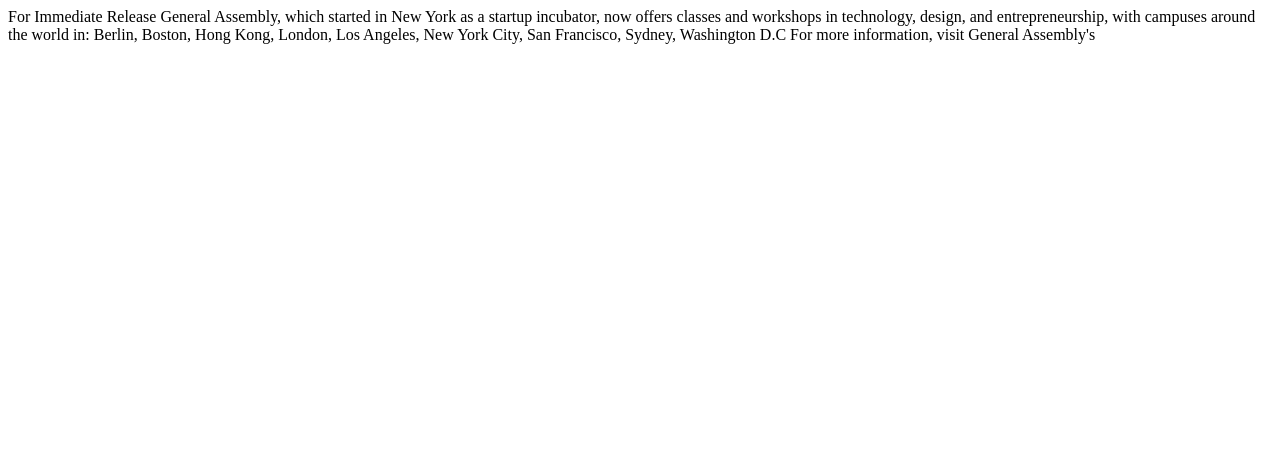
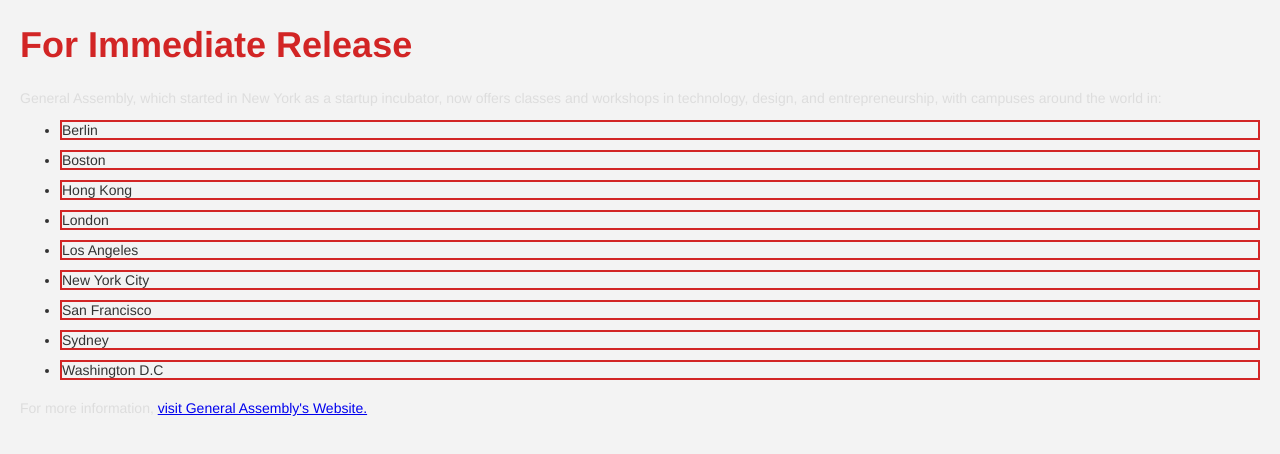
Before and after one commit to ChantelZapata/ga_press_release, a plain HTML site: page index.html in a window 1280 px wide. Drawn offline with Linux system fonts and the light colour scheme.

Commit message:
commit 2

```diff
--- a/index.html
+++ b/index.html
@@ -1,7 +1,27 @@
-For Immediate Release
+<!DOCTYPE html>
+<html>
+	<head>
+		<link type="text/css" rel="stylesheet" href="style.css">
+	</head>
+	<body>
 
-General Assembly, which started in New York as a startup incubator, now offers classes and workshops in technology, design, and entrepreneurship, with campuses around the world in:
+	<h1>For Immediate Release</h1>
 
-Berlin, Boston, Hong Kong, London, Los Angeles, New York City, San Francisco, Sydney, Washington D.C
+	<p>General Assembly, which started in New York as a startup incubator, now offers classes and workshops in technology, design, and entrepreneurship, with campuses around the world in:</p>
 
-For more information, visit General Assembly's
+	<ul>
+		<li>Berlin</li>
+		<li>Boston</li>
+		<li>Hong Kong</li>
+		<li>London</li>
+		<li>Los Angeles</li>
+		<li>New York City</li>
+		<li>San Francisco</li>
+		<li>Sydney</li>
+		<li>Washington D.C</li>
+	</ul>
+
+	<p>For more information, <a href="https://generalassemb.ly/">visit General Assembly's Website.</a> </p>
+
+	</body>
+</html>
--- /dev/null
+++ b/style.css
@@ -0,0 +1,24 @@
+h1 {
+	color: #d22525;
+	font-family: Helvetica, Arial, sans-serif;
+	font-size: 36px;
+}
+p {
+	color: #DDDDDD;
+	font-family: Helvetica, Arial, sans-serif;
+	font-size: 14px;
+	margin-top: 20px;
+}
+ul {
+	color: #333333;
+	font-family: Helvetica, Arial, sans-serif;
+	font-size: 14px;
+}
+li {
+	border: solid 2px #D22525;
+	margin-bottom: 10px;
+}
+body {
+	margin: 20px;
+	background-color: #f3f3f3;
+}
```
